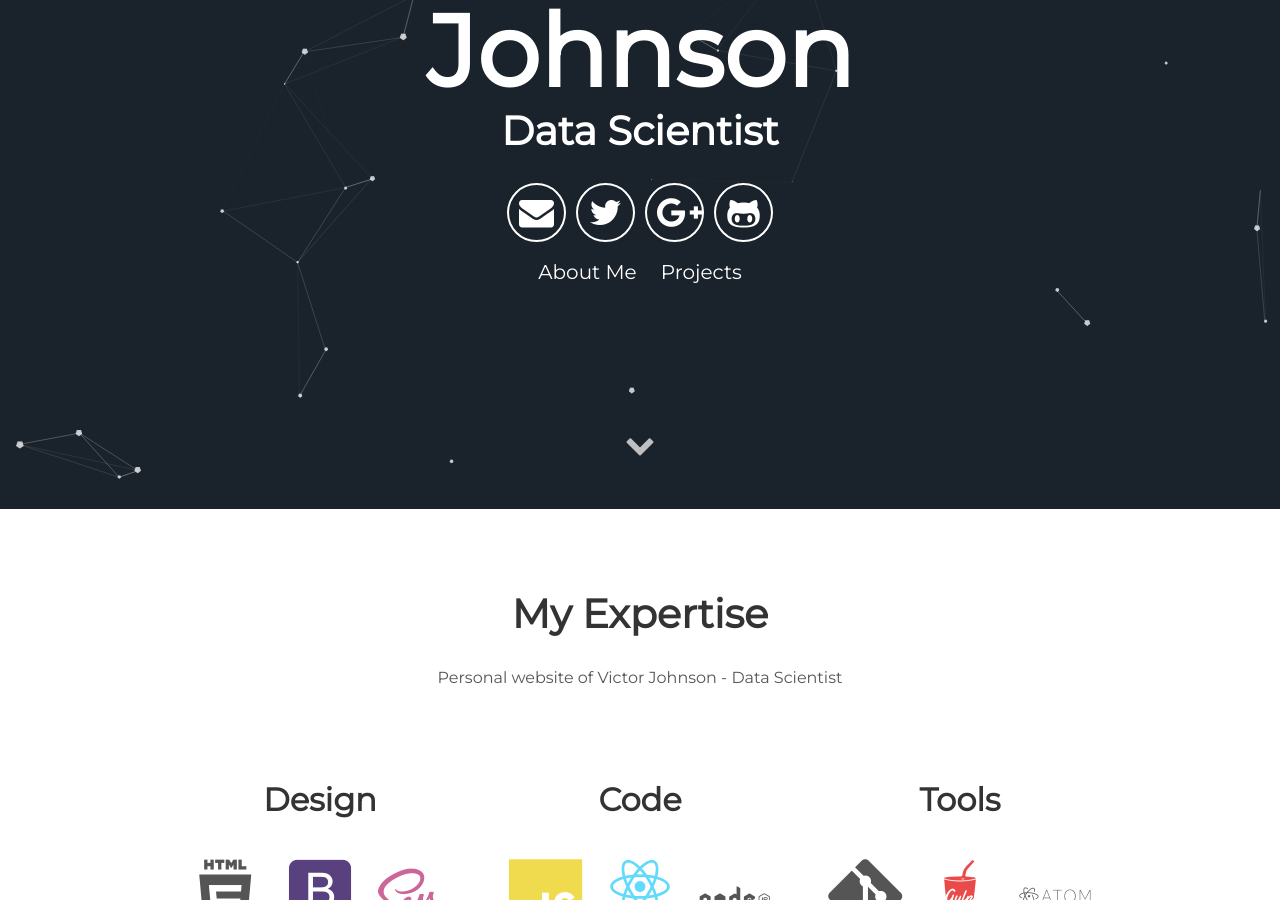
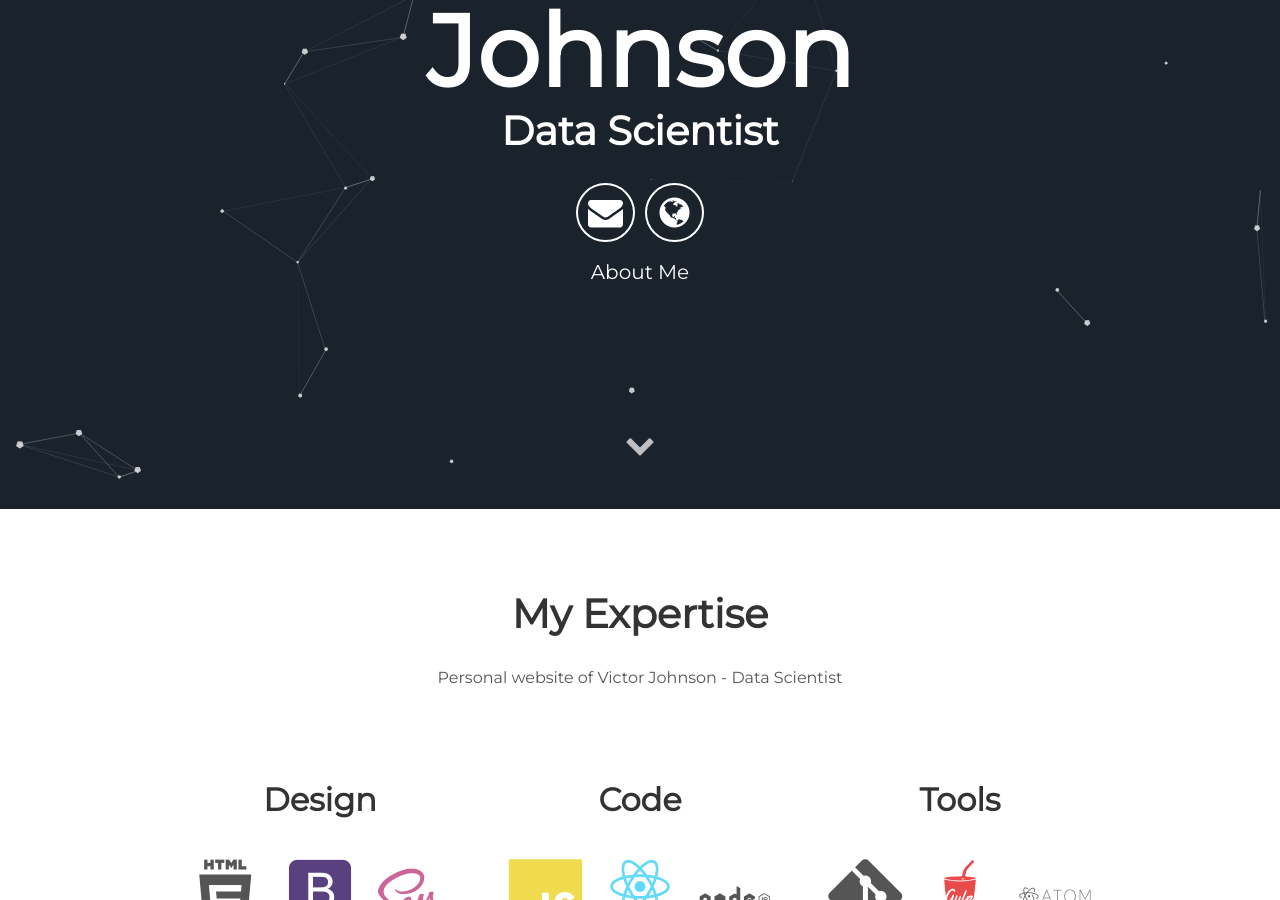
Before and after one commit to victorjohnsonk/victorjohnson.github.io, a Jekyll site: the page built from index.html, in a window 1280 px wide and 900 px high, scrolled down 391 px. Built offline with Jekyll 4.4.1, drawn with Linux system fonts in a browser that asks for light colours.

Commit message:
Update header.html

```diff
--- a/_includes/header.html
+++ b/_includes/header.html
@@ -5,14 +5,12 @@
         <span class="site-description">{{site.user_title}}</span>
       </h1>
       <div class="header-icons">
-        <a aria-label="Send email" href="#"><i class="icon fa fa-envelope"></i></a>
-        <a aria-label="My Twitter" target="_blank" href="#"><i class="icon fa fa-twitter" aria-hidden="true"></i></a>
-        <a aria-label="My Google Plus" target="_blank" href="#"><i class="icon fa fa-google-plus" aria-hidden="true"></i></a>
-        <a aria-label="My Github" target="_blank" href="#"><i class="icon fa fa-github-alt" aria-hidden="true"></i></a>
+        <a aria-label="Email" href="mailto:hello@victorjohnson.online"><i class="icon fa fa-envelope"></i></a>
+        <a aria-label="Website" target="_blank" href="httpe://www.victorjohnson.online"><i class="icon fa fa-globe" aria-hidden="true"></i></a>
       </div>
       <div class="header-links">
         <a class="link" href="#about" data-scroll>About Me</a>
-        <a class="link" href="#projects" data-scroll>Projects</a>
+<!--         <a class="link" href="#projects" data-scroll>Projects</a> -->
       </div>
   </div>
   <a class="down" href="#about" data-scroll><i class="icon fa fa-chevron-down" aria-hidden="true"></i></a>
```
